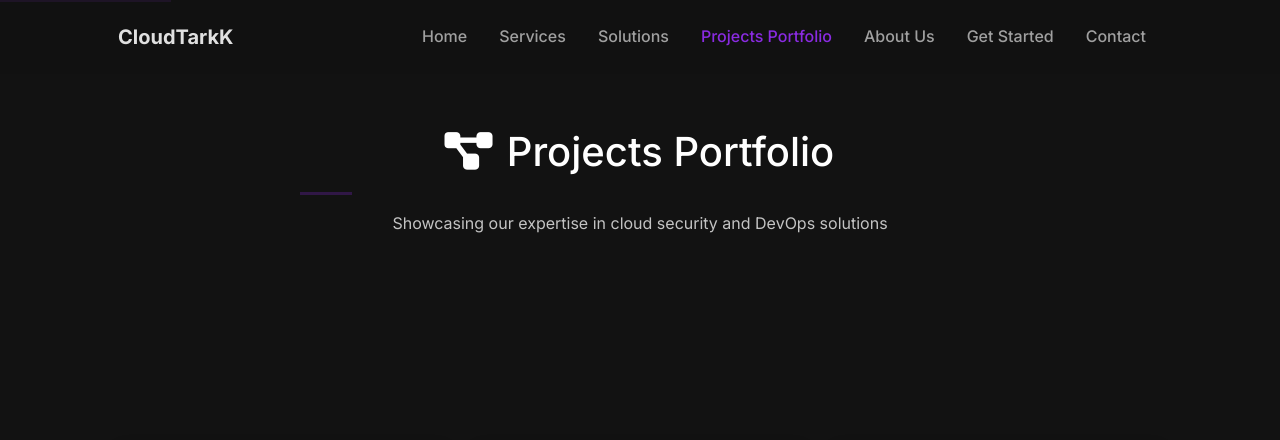
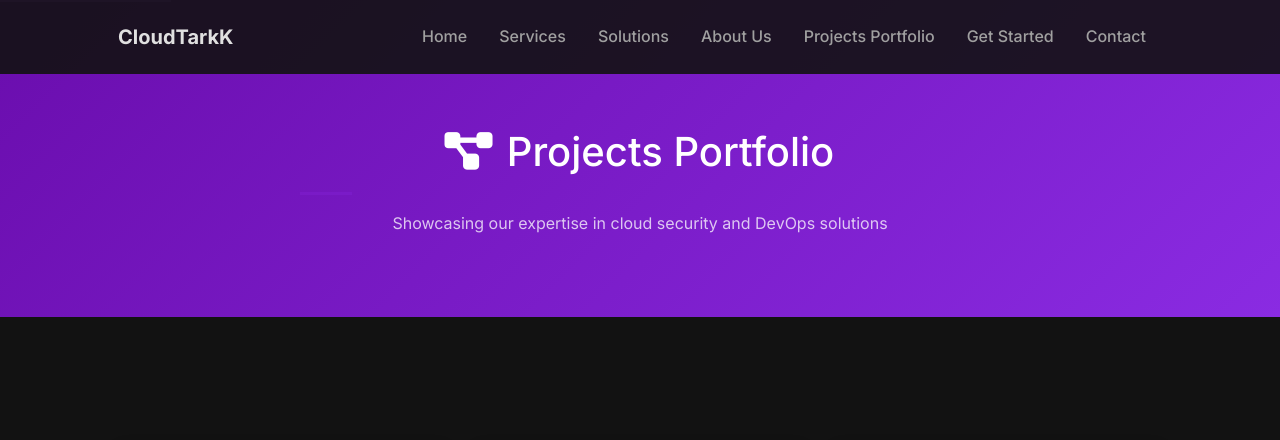
Before and after one commit to tarak8535-ptl/CloudTarkK.github.io, a plain HTML site: page projects.html in a window 1280 px wide. Shown: the top 440 px of the page. Drawn offline with nearby package versions, Linux system fonts and the light colour scheme.

```diff
--- a/projects.html
+++ b/projects.html
@@ -35,8 +35,8 @@
                         <li class="nav-item"><a class="nav-link" href="index.html#home">Home</a></li>
                         <li class="nav-item"><a class="nav-link" href="index.html#services">Services</a></li>
                         <li class="nav-item"><a class="nav-link" href="index.html#solutions">Solutions</a></li>
-                        <li class="nav-item"><a class="nav-link active" href="projects.html">Projects Portfolio</a></li>
                         <li class="nav-item"><a class="nav-link" href="index.html#about">About Us</a></li>
+                        <li class="nav-item"><a class="nav-link" href="projects.html">Projects Portfolio</a></li>
                         <li class="nav-item"><a class="nav-link" href="services.html">Get Started</a></li>
                         <li class="nav-item"><a class="nav-link" href="index.html#getintouch">Contact</a></li>
                     </ul>
@@ -45,7 +45,7 @@
         </nav>
 
         <!-- Projects Portfolio Header -->
-        <header class="masthead-small" id="projects-header">
+        <header class="masthead-small" id="projects-header" style="background: linear-gradient(135deg, #6a0dad 0%, #8a2be2 100%);">
             <div class="container px-4 px-lg-5">
                 <div class="row gx-4 gx-lg-5 justify-content-center">
                     <div class="col-lg-8 text-center" data-aos="fade-down">
```
Also changed, not shown: index.html (+1 -1 lines), services.html (+2 -2 lines).
